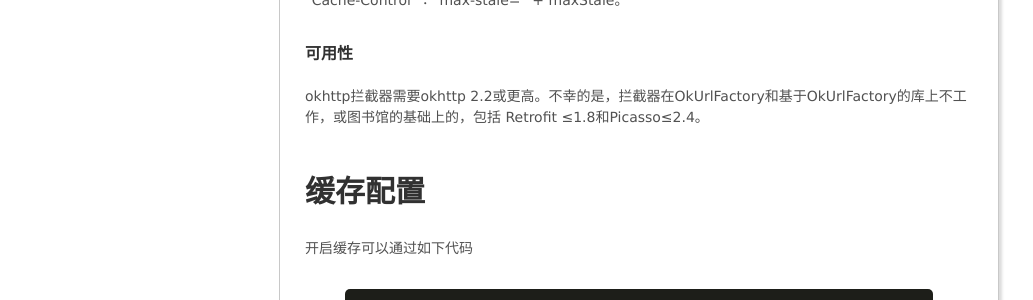
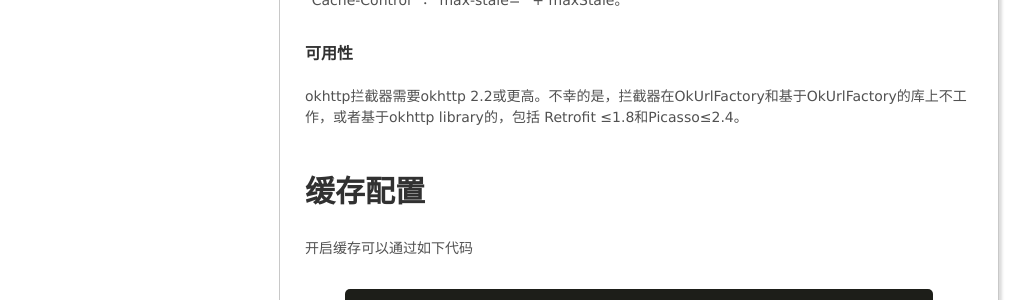
Before and after one commit to mxn21/mxn21.github.io, a Jekyll site: the page built from _posts/2015-9-8-okhttp缓存浅析.md, in a window 1280 px wide and 900 px high, scrolled down 6001 px. Shown: the part 172-472 px from the top of the window, without its empty margins (1-1034 px from the left). Built offline with Jekyll 4.4.1, drawn with Linux system fonts in a browser that asks for light colours; Markdown is read by kramdown in place of the engine named in the settings; comment, search, counter and statistics services are not loaded.

Commit message:
343543534

```diff
--- a/_posts/2015-9-8-okhttp缓存浅析.md
+++ b/_posts/2015-9-8-okhttp缓存浅析.md
@@ -229,7 +229,8 @@
 
 #### 可用性
 
-okhttp拦截器需要okhttp 2.2或更高。不幸的是，拦截器在OkUrlFactory和基于OkUrlFactory的库上不工作，或图书馆的基础上的，包括 Retrofit ≤1.8和Picasso≤2.4。
+okhttp拦截器需要okhttp 2.2或更高。不幸的是，拦截器在OkUrlFactory和基于OkUrlFactory的库上不工作，或者基于okhttp library的，包括
+Retrofit ≤1.8和Picasso≤2.4。
 
 
 ## 缓存配置
```
